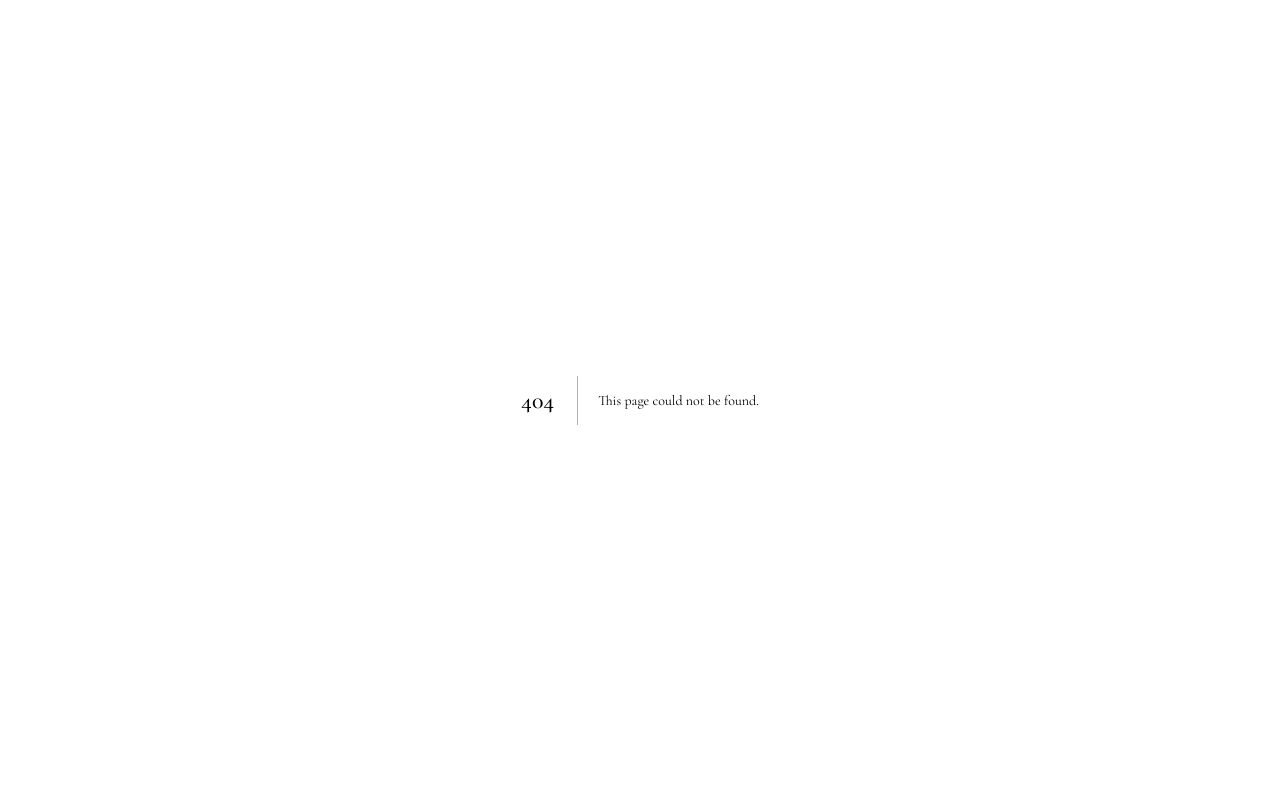
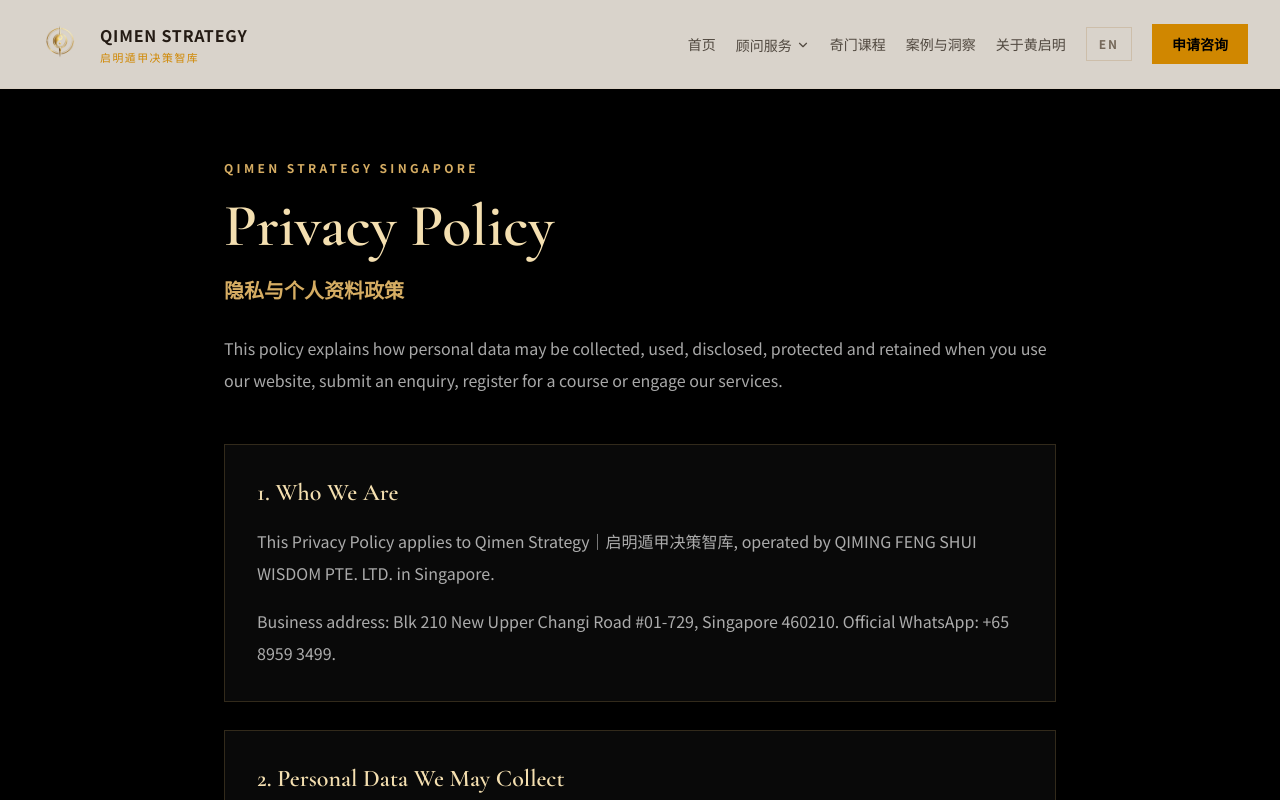
Before and after one commit to BODHIWONG/qmfeng-website, a Next.js app: page /privacy in a window 1280 px wide. Before the commit this address had no page. Shown: the top 800 px of the page. Built offline with nearby package versions, Linux system fonts and the light colour scheme.

Commit message:
Add Singapore privacy and personal data policy

```diff
--- /dev/null
+++ b/app/privacy/page.tsx
@@ -0,0 +1,115 @@
+import type { Metadata } from "next";
+import { LanguageProvider } from "@/contexts/language-context";
+import Navbar from "@/components/navbar";
+import Footer from "@/components/footer";
+
+export const metadata: Metadata = {
+  title: "Privacy Policy｜Qimen Strategy Singapore",
+  description: "Privacy and personal data policy for Qimen Strategy and Qiming Feng Shui Wisdom Pte. Ltd. in Singapore.",
+  alternates: { canonical: "https://www.qmfeng.com/privacy" },
+};
+
+const sections = [
+  {
+    title: "1. Who We Are",
+    body: [
+      "This Privacy Policy applies to Qimen Strategy｜启明遁甲决策智库, operated by QIMING FENG SHUI WISDOM PTE. LTD. in Singapore.",
+      "Business address: Blk 210 New Upper Changi Road #01-729, Singapore 460210. Official WhatsApp: +65 8959 3499.",
+    ],
+  },
+  {
+    title: "2. Personal Data We May Collect",
+    body: [
+      "Depending on your interaction with us, we may collect your name, WhatsApp number, email address, role, industry, company or team information, course registration details, payment reference, consultation background, decision deadline, meeting preference and messages you choose to provide.",
+      "Please do not submit unnecessary identification numbers, passwords, complete banking credentials, highly sensitive documents or third-party personal data unless specifically requested and appropriately authorised.",
+    ],
+  },
+  {
+    title: "3. Purposes of Collection, Use and Disclosure",
+    body: [
+      "We may use personal data to respond to enquiries, assess service suitability, schedule consultations or courses, verify payments, deliver services, maintain business and accounting records, manage customer support, improve our website, measure advertising performance, prevent misuse and comply with legal or regulatory obligations.",
+      "Where consent is required, we will use personal data only for purposes that have been notified and are reasonable in the circumstances. Separate consent may be requested for promotional messages or case sharing.",
+    ],
+  },
+  {
+    title: "4. Service Providers and Data Transfers",
+    body: [
+      "We may engage service providers for website hosting, forms, analytics, advertising measurement, messaging, email, customer records, payment verification and cloud storage. These providers may process data on our behalf according to their terms and applicable safeguards.",
+      "Where personal data is transferred outside Singapore, we will take reasonable steps to ensure that the transfer is handled in accordance with applicable data protection requirements.",
+    ],
+  },
+  {
+    title: "5. Cookies, Analytics and Advertising Measurement",
+    body: [
+      "Our website may use essential cookies, Vercel Analytics, Google advertising measurement and similar technologies to understand website use, maintain performance and measure actions such as WhatsApp enquiries.",
+      "You may manage cookies through your browser settings. Blocking certain technologies may affect website functionality or measurement accuracy.",
+    ],
+  },
+  {
+    title: "6. Marketing Communications",
+    body: [
+      "We do not treat a consultation or course enquiry as unlimited consent to receive unrelated promotional messages. Marketing messages will be sent only where there is a lawful basis, relevant ongoing relationship or appropriate consent.",
+      "You may ask us to stop promotional communications through the same contact channel. Service messages, booking confirmations and payment-related communications may still be sent where necessary to fulfil your request.",
+    ],
+  },
+  {
+    title: "7. Protection and Retention",
+    body: [
+      "We take reasonable administrative and technical measures to protect personal data against unauthorised access, disclosure, loss or misuse. No internet transmission or storage system can be guaranteed to be completely secure.",
+      "We retain personal data only for as long as reasonably required for service delivery, business, accounting, dispute-resolution, legal or regulatory purposes, after which it may be deleted, anonymised or securely disposed of.",
+    ],
+  },
+  {
+    title: "8. Access, Correction and Withdrawal of Consent",
+    body: [
+      "Subject to applicable law and exceptions, you may request access to personal data held by us, request correction of inaccurate data or withdraw consent for specific uses with reasonable notice.",
+      "Withdrawal may affect our ability to continue a service, process an application or maintain certain communications. We will explain the practical consequences where relevant.",
+    ],
+  },
+  {
+    title: "9. Confidential Consultation and Case Materials",
+    body: [
+      "Consultation and application information is treated as private. We will not publish identifiable client stories, screenshots, photographs, business records or case details without permission.",
+      "Where permission is granted for educational or marketing use, we may anonymise, blur or edit identifying details. Consent for case sharing can be separate from consent required to deliver the service.",
+    ],
+  },
+  {
+    title: "10. Contact and Updates",
+    body: [
+      "For privacy questions, access or correction requests, consent withdrawal or complaints, contact our Data Protection Contact through WhatsApp at +65 8959 3499 or write to the business address above.",
+      "We may update this policy when our services, systems or legal obligations change. The current version will be published on this page.",
+      "Last updated: 20 July 2026.",
+    ],
+  },
+];
+
+export default function PrivacyPage() {
+  return (
+    <LanguageProvider>
+      <div className="min-h-screen bg-black text-white">
+        <Navbar />
+        <main className="px-4 pb-24 pt-32 md:pt-40">
+          <div className="container mx-auto max-w-4xl">
+            <p className="text-xs font-bold uppercase tracking-[0.28em] text-[#d6ad63]">Qimen Strategy Singapore</p>
+            <h1 className="mt-5 text-4xl font-semibold text-[#f4dfb0] md:text-6xl">Privacy Policy</h1>
+            <p className="mt-5 text-xl font-semibold text-[#d6ad63]">隐私与个人资料政策</p>
+            <p className="mt-7 text-base leading-8 text-white/66">
+              This policy explains how personal data may be collected, used, disclosed, protected and retained when you use our website, submit an enquiry, register for a course or engage our services.
+            </p>
+            <div className="mt-12 space-y-7">
+              {sections.map((section) => (
+                <section key={section.title} className="border border-[#d6ad63]/20 bg-white/[0.035] p-6 md:p-8">
+                  <h2 className="text-2xl font-semibold text-[#f4dfb0]">{section.title}</h2>
+                  <div className="mt-4 space-y-4 text-sm leading-7 text-white/66 md:text-base md:leading-8">
+                    {section.body.map((paragraph) => <p key={paragraph}>{paragraph}</p>)}
+                  </div>
+                </section>
+              ))}
+            </div>
+          </div>
+        </main>
+        <Footer />
+      </div>
+    </LanguageProvider>
+  );
+}
```
